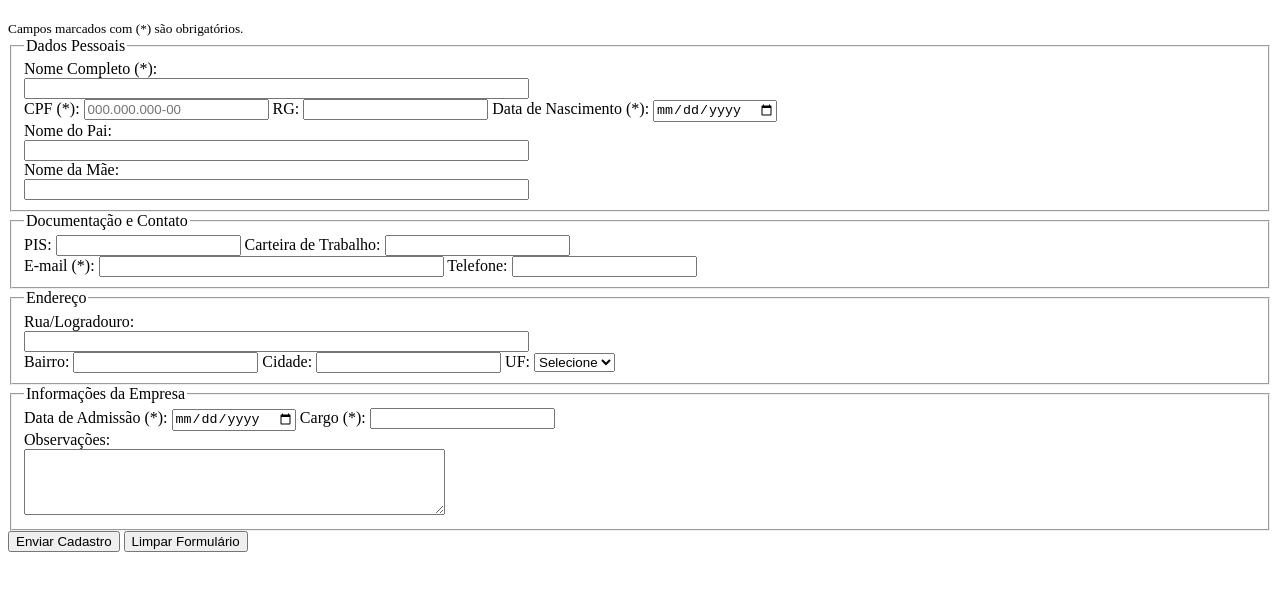
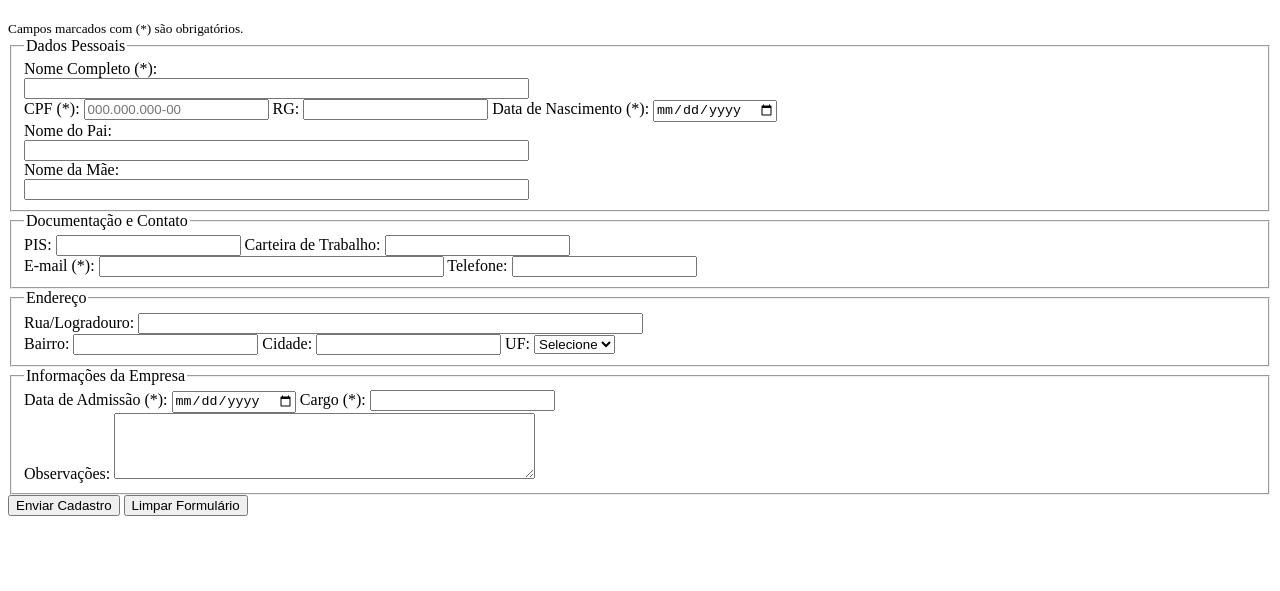
Before and after one commit to jamersondesouzamoreira/Formul-rio-, a plain HTML site: page Index.html in a window 1280 px wide. Shown: the part 61-652 px from the top of the page. Drawn offline with Linux system fonts and the light colour scheme.

Commit message:
atualização no cadastro

```diff
--- a/Index.html
+++ b/Index.html
@@ -67,7 +67,7 @@
             <legend>Endereço</legend>
 
             <div>
-                <label for="endereco">Rua/Logradouro:</label><br>
+                <label for="endereco">Rua/Logradouro:</label>
                 <input type="text" id="endereco" name="endereco" size="60">
             </div>
 
@@ -106,7 +106,7 @@
             </div>
 
             <div>
-                <label for="obs">Observações:</label><br>
+                <label for="obs">Observações:</label>
                 <textarea id="obs" name="obs" rows="4" cols="50"></textarea>
             </div>
         </fieldset>
```
